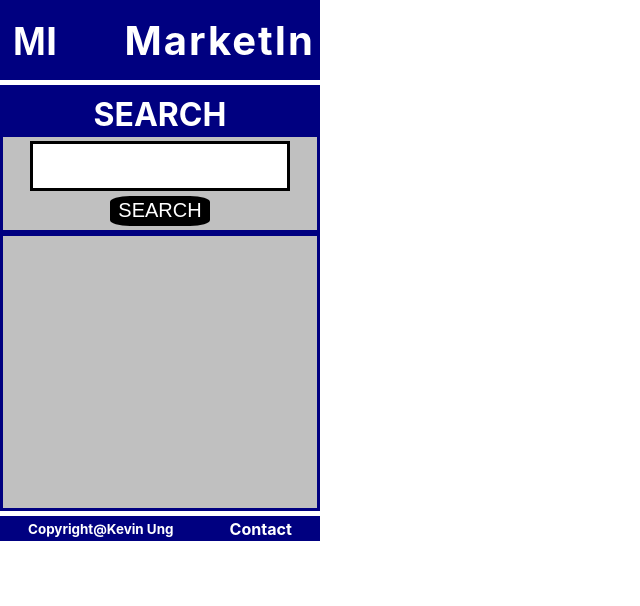
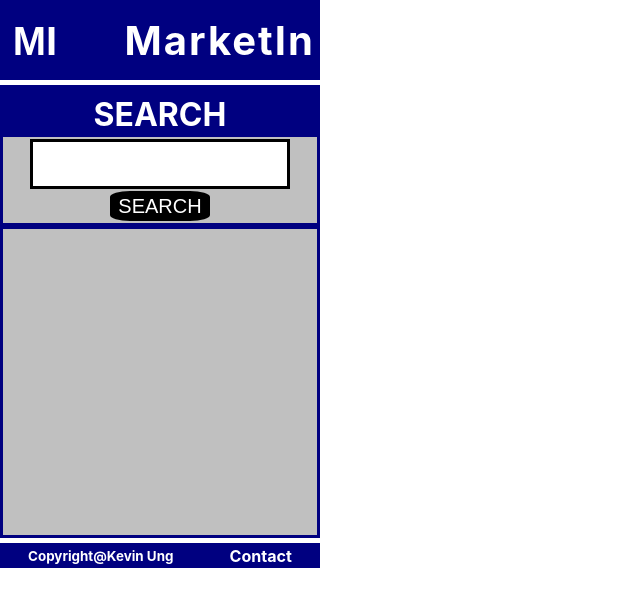
Before and after one commit to kung8/marketIn, a React (Create React App) app: page /#/search in a window 1280 px wide. Shown: the top 606 px of the page, without its empty margins (0-640 px from the left). Built offline with nearby package versions, Linux system fonts and the light colour scheme.

Commit message:
fixed the styling for the chat positioning so no more overlap

```diff
--- a/src/App.css
+++ b/src/App.css
@@ -898,7 +898,7 @@ footer {
 
 /*******************Search Section***********************/
 .entire-search-section {
-    max-height:426px;
+    max-height:453px;
     background:navy;
     margin-top:85px;
     display:flex;
@@ -937,7 +937,7 @@ footer {
 
 .search-box-output-container {
     /* margin-top:5px; */
-    height:280px;
+    height:340px;
     border:navy solid;
     width:320px;
     background:silver;
--- a/src/components/Chat/Chat.js
+++ b/src/components/Chat/Chat.js
@@ -216,9 +216,9 @@ class Chat extends Component {
             // return message[i].date
 
             return (
-                <div style={{position:'relative',marginBottom:5, minHeight:40,maxWidth:300,background:message.color,display:'flex',overflow:'hidden',marginLeft:5,marginRight:5}}>
-                    <img style={{position:'relative',borderRadius:'50%',height:30,width:30,top:8,left:5}} src={message.image_url}/>
-                    <div style={{position:'relative',left:10,marginTop:5,marginBottom:5}}>
+                <div style={{marginBottom:5, minHeight:40,maxWidth:300,background:message.color,display:'flex',overflow:'hidden',marginLeft:5,marginRight:5}}>
+                    <img style={{borderRadius:'50%',height:30,width:30,marginTop:8,marginLeft:5,marginRight:5}} src={message.image_url}/>
+                    <div style={{marginTop:5,marginBottom:5}}>
                         <p style={{textAlign:'left',fontSize:12}}>{message.date}</p>
                         <p style={{fontSize:12}}>{message.time}</p>
                         <p style={{textAlign:'left',fontSize:12,overflowWrap:"word-break",maxWidth:240}}>{message.message}</p>
```
